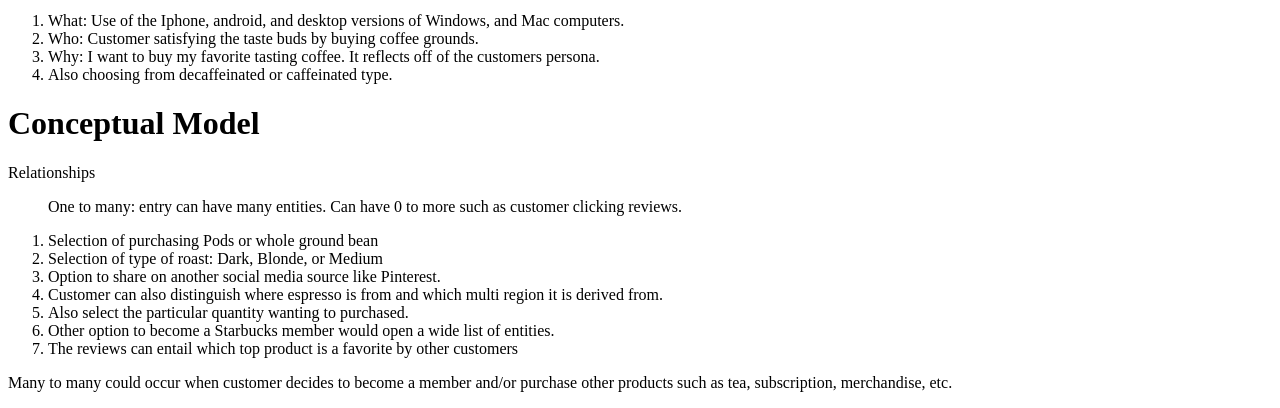
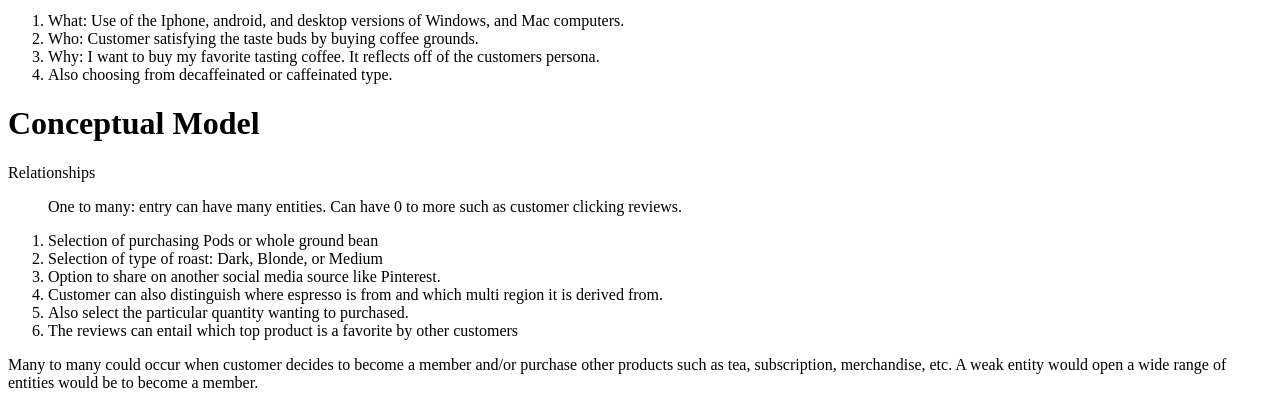
Before and after one commit to d-peshlakai/starbucks-datadesign, a PHP site: page / in a window 1280 px wide. Shown: the part 458-866 px from the top of the page. Run offline with PHP 8.4, Linux system fonts and the light colour scheme.

Commit message:
edited last paragraph

```diff
--- a/index.php
+++ b/index.php
@@ -50,10 +50,9 @@
 			</li>
 			<li>Customer can also distinguish where espresso is from and which multi region it is derived from.</li>
 			<li>Also select the particular quantity wanting to purchased.</li>
-			<li>Other option to become a Starbucks member would open a wide list of entities. </li>
 		<li>The reviews can entail which top product is a favorite by other customers</li>
 		</ol>
 		</p>
-		<p>Many to many could occur when customer decides to become a member and/or purchase other products such as tea, subscription, merchandise, etc.</p>
+		<p>Many to many could occur when customer decides to become a member and/or purchase other products such as tea, subscription, merchandise, etc. A weak entity would open a wide range of entities would be to become a member.</p>
 	</body>
 </htmL>
```
